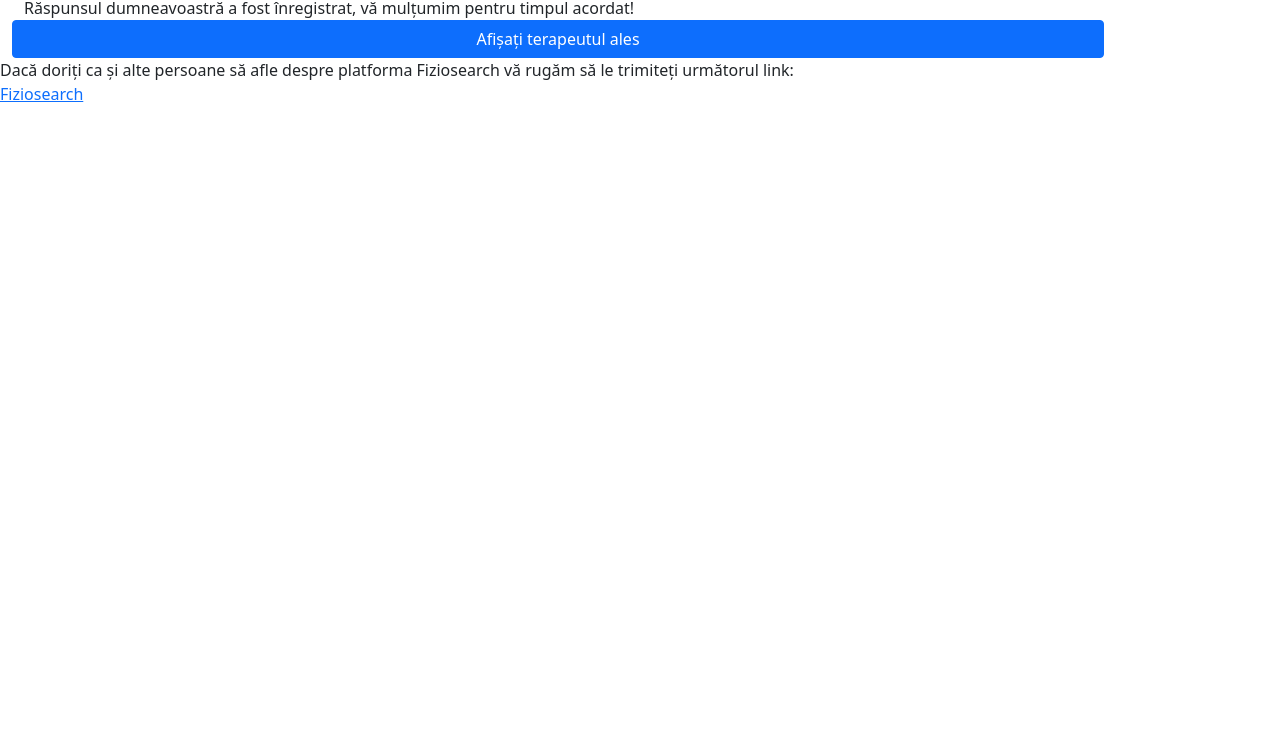
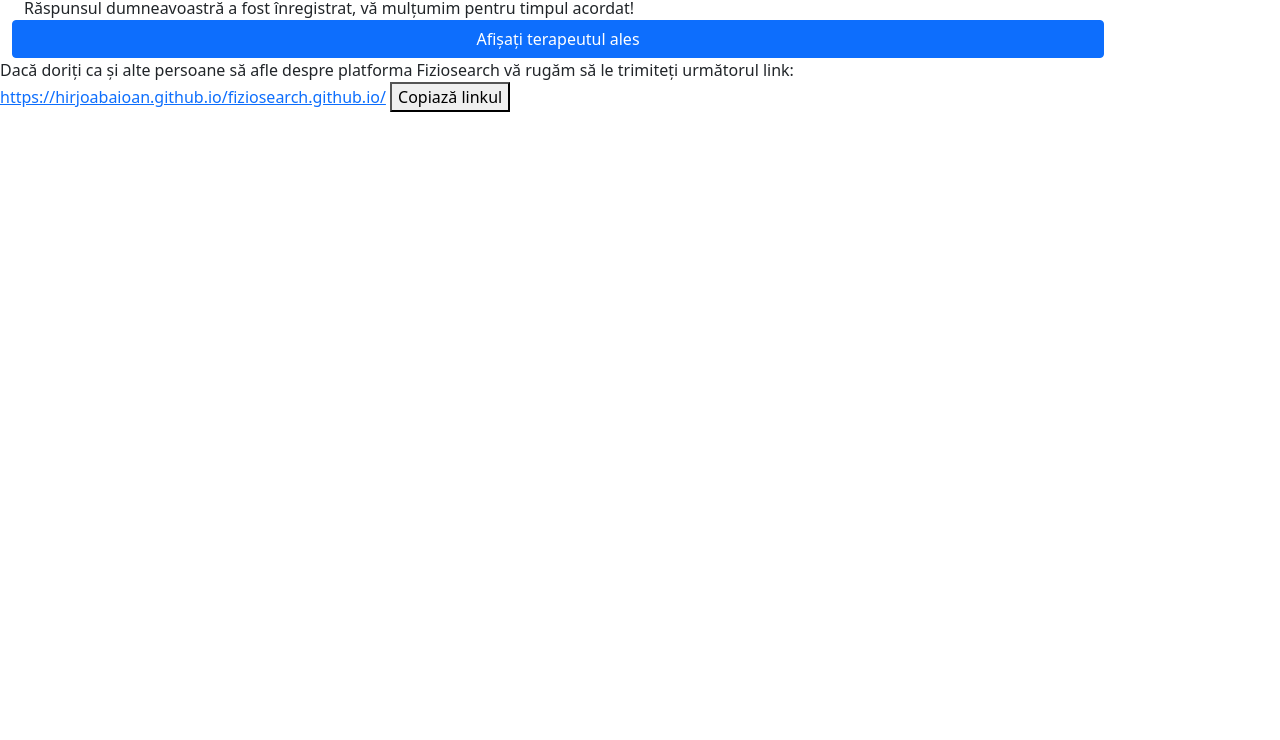
Before and after one commit to hirjoabaioan/fiziosearch.github.io, a plain HTML site: page templates/thankyou.html in a window 1280 px wide. Shown: the part 60-800 px from the top of the page. Drawn offline with nearby package versions, Linux system fonts and the light colour scheme.

Commit message:
Update thankyou.html

```diff
--- a/templates/thankyou.html
+++ b/templates/thankyou.html
@@ -24,7 +24,8 @@
 
     <div>
         <span>Dacă doriți ca și alte persoane să afle despre platforma Fiziosearch vă rugăm să le trimiteți următorul link:</span><br>
-        <a href="https://hirjoabaioan.github.io/fiziosearch.github.io/">Fiziosearch</a>
+        <a href="https://hirjoabaioan.github.io/fiziosearch.github.io/" id="toCopy">https://hirjoabaioan.github.io/fiziosearch.github.io/</a>
+        <button class="" onclick="copyLink">Copiază linkul</button>
     </div>
 
 
```
